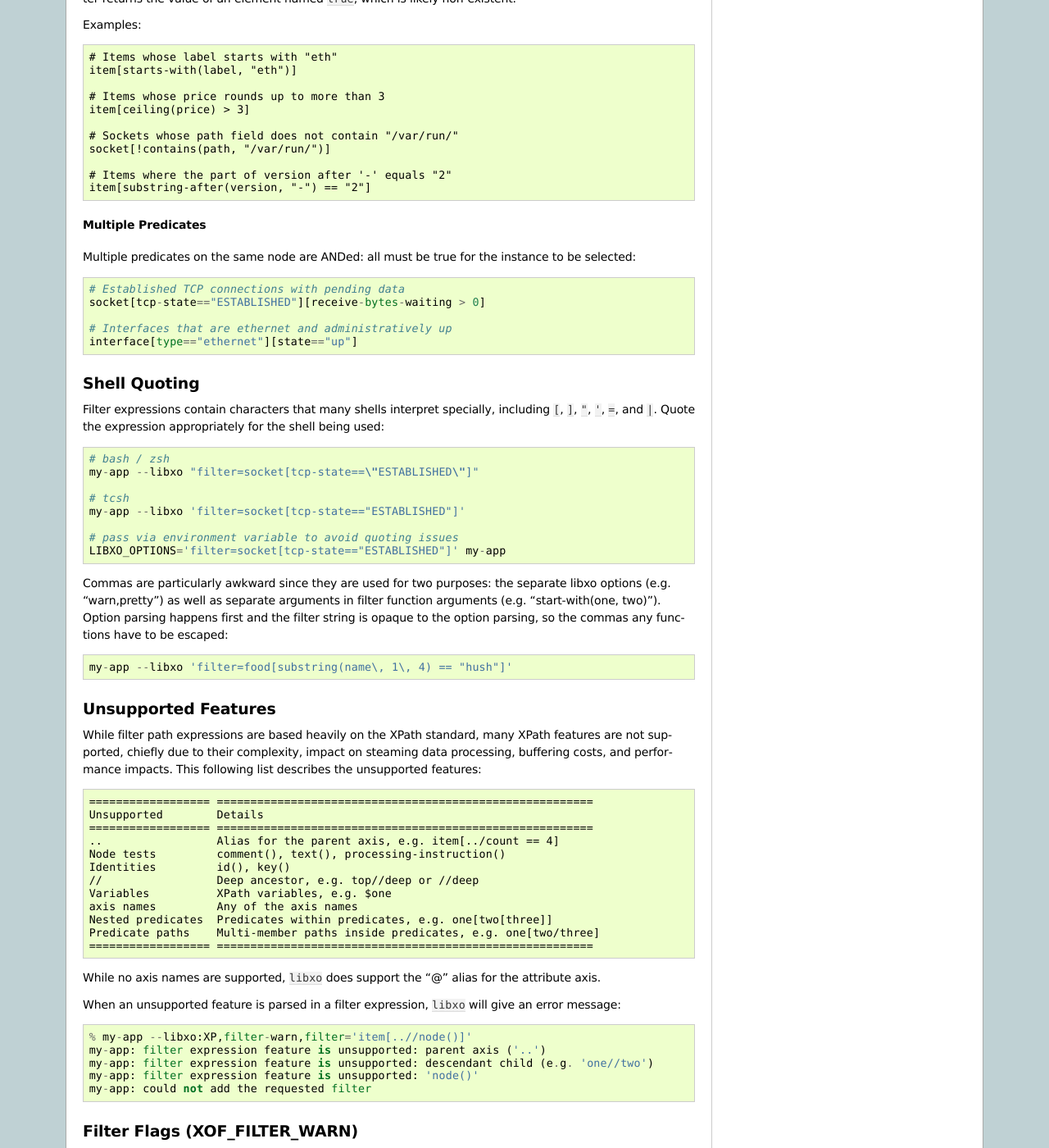
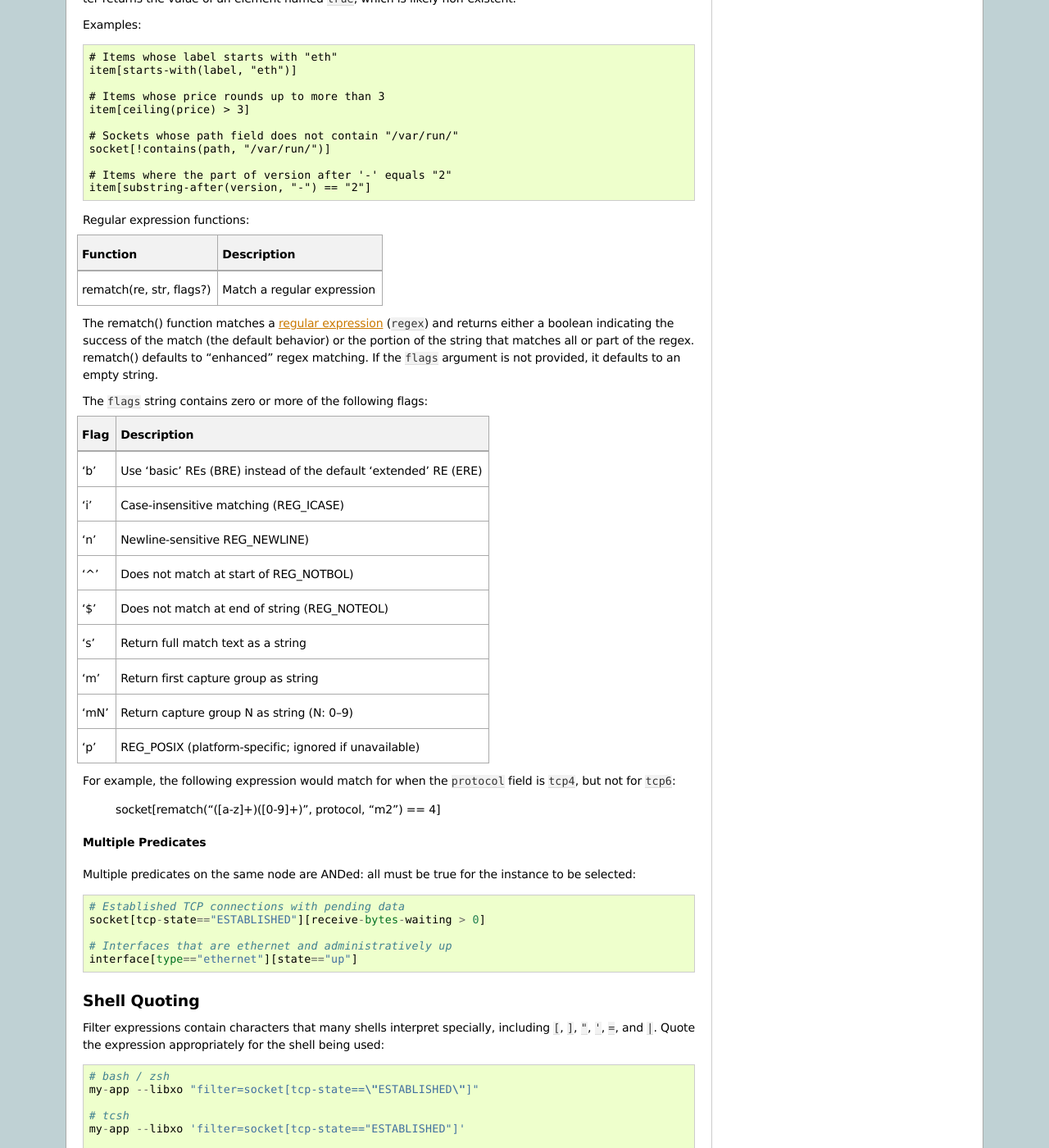
Before and after one commit to Juniper/libxo, a Sphinx documentation site: the page built from doc/filters.rst, in a window 1280 px wide and 1400 px high, scrolled down 6003 px. Shown: the whole window at 82% size. Built offline with Sphinx 7.4.7, drawn with Linux system fonts in a browser that asks for light colours; some of the changed text lies outside the part shown.

Commit message:
Add docs for rematch()

```diff
--- a/doc/filters.rst
+++ b/doc/filters.rst
@@ -318,14 +318,14 @@ String functions:
 ========================== ==================================================
  Function                   Description
 ========================== ==================================================
+ concat(s1, s2, ...)        Concatenates strings
  contains(str, sub)         True when *str* contains *sub* as a substring
+ normalize-space(str)       Strips leading/trailing space and collapses runs
  starts-with(str, prefix)   True when *str* begins with *prefix*
  string-length(str)         Returns the length of *str*
  substring(str, pos, len)   Returns a substring of *str*
+ substring-after(str, s)    Returns the part of *str* after the first *s*
  substring-before(str, s)   Returns the part of *str* before the first *s*
- substring-after(str, s)    Returns the part of *str* after the first *s*
- concat(s1, s2, ...)        Concatenates strings
- normalize-space(str)       Strips leading/trailing space and collapses runs
  translate(str, from, to)   Character-by-character translation
 ========================== ==================================================
 
@@ -334,9 +334,9 @@ Numeric functions:
 ========================== ==================================================
  Function                   Description
 ========================== ==================================================
+ ceiling(num)               Rounds up to the nearest integer
+ floor(num)                 Rounds down to the nearest integer
  number(val)                Converts a value to a number
- floor(num)                 Rounds down to the nearest integer
- ceiling(num)               Rounds up to the nearest integer
  round(num)                 Rounds to the nearest integer
  sum(node-set)              Returns the sum of a node set
 ========================== ==================================================
@@ -346,10 +346,10 @@ Boolean functions:
 ========================== ==================================================
  Function                   Description
 ========================== ==================================================
- true()                     Always returns true
+ boolean(val)               Converts a value to a boolean
  false()                    Always returns false
  not(expr)                  Negates the expression
- boolean(val)               Converts a value to a boolean
+ true()                     Always returns true
 ========================== ==================================================
 
 Note that `true()` and `true` are annoyingly different.  The former
@@ -369,6 +369,44 @@ Examples::
 
     # Items where the part of version after '-' equals "2"
     item[substring-after(version, "-") == "2"]
+
+Regular expression functions:
+
+========================== ==================================================
+ Function                   Description
+========================== ==================================================
+ rematch(re, str, flags?)   Match a regular expression
+========================== ==================================================
+
+The rematch() function matches a `regular expression`_ (`regex`) and
+returns either a boolean indicating the success of the match (the
+default behavior) or the portion of the string that matches all or
+part of the regex.  rematch() defaults to "enhanced" regex matching.
+If the `flags` argument is not provided, it defaults to an empty
+string.
+
+.. _regular expression: https://en.wikipedia.org/wiki/Regular_expression
+
+The `flags` string contains zero or more of the following flags:
+
+======= ====================================================================
+ Flag   Description
+======= ====================================================================
+  'b'    Use 'basic' REs (BRE) instead of the default 'extended' RE (ERE)
+  'i'    Case-insensitive matching (REG_ICASE)
+  'n'    Newline-sensitive REG_NEWLINE)
+  '^'    Does not match at start of REG_NOTBOL)
+  '$'    Does not match at end of string (REG_NOTEOL)
+  's'    Return full match text as a string
+  'm'    Return first capture group as string
+  'mN'   Return capture group N as string (N: 0–9)
+  'p'    REG_POSIX (platform-specific; ignored if unavailable)
+======= ====================================================================
+
+For example, the following expression would match for when the
+`protocol` field is `tcp4`, but not for `tcp6`:
+
+  socket[rematch("([a-z]+)([0-9]+)", protocol, "m2") == 4]
 
 Multiple Predicates
 ~~~~~~~~~~~~~~~~~~~
```
